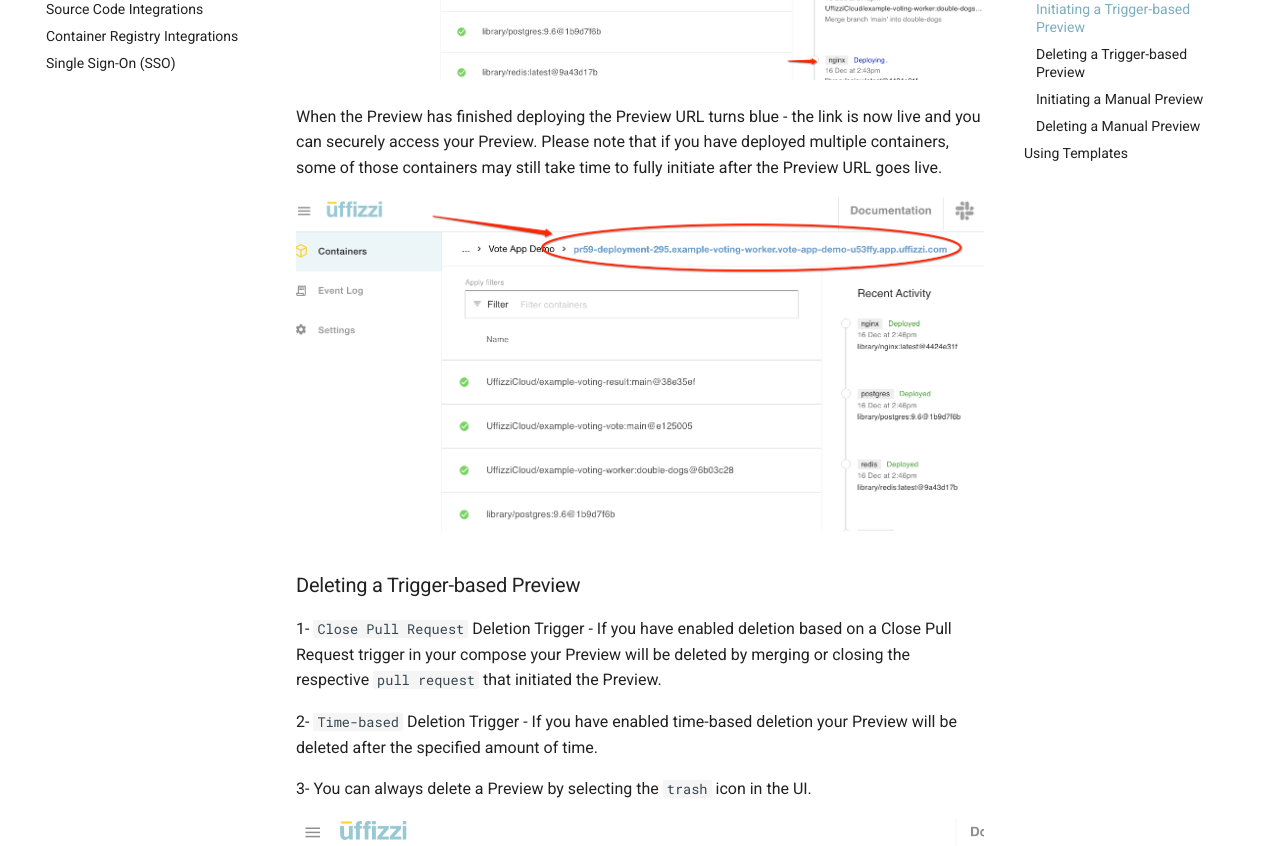
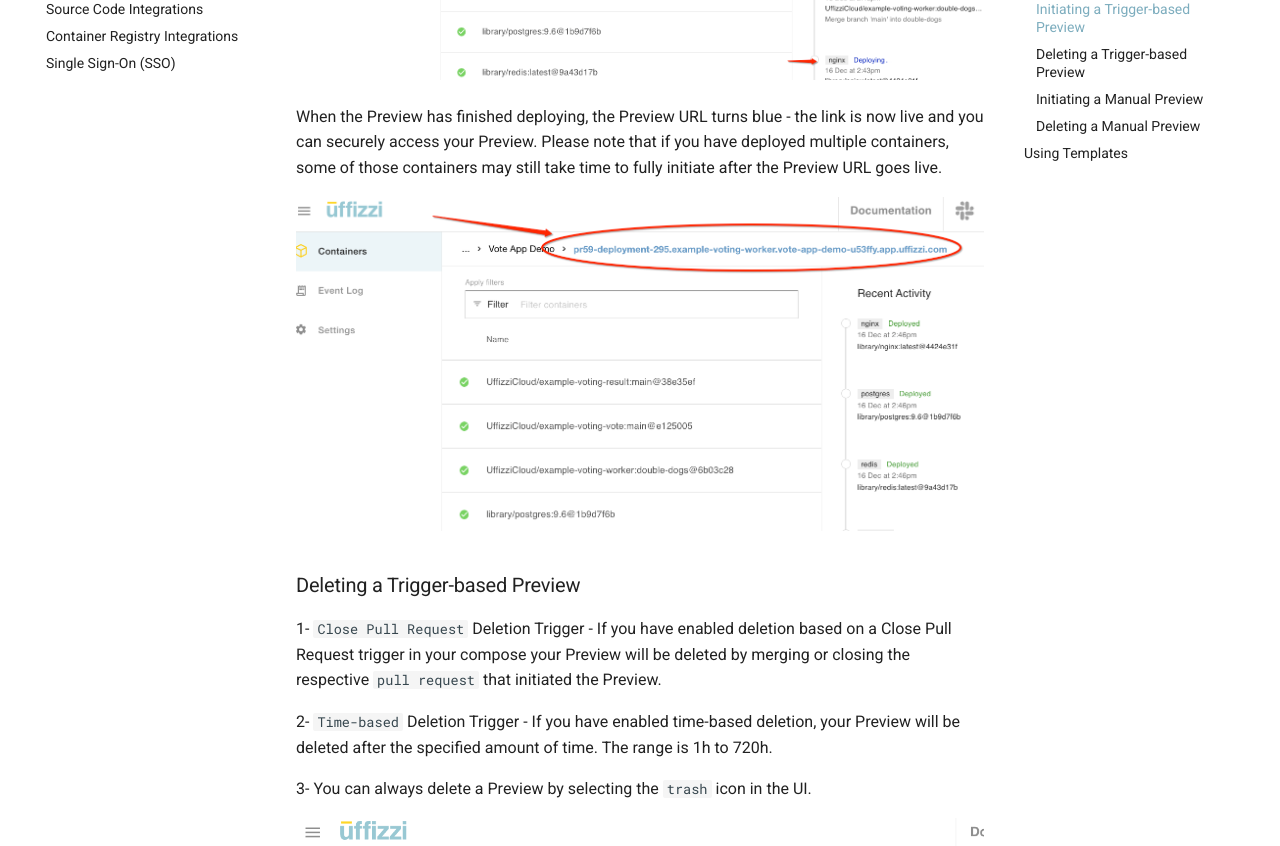
Before and after one commit to UffizziCloud/docs, an MkDocs documentation site: the page built from docs/setup/config-previews.md, in a window 1280 px wide and 1400 px high, scrolled down 2958 px. Shown: the part 153-999 px from the top of the window. Built offline with MkDocs 1.6.1 and Material for MkDocs 9.7.7, drawn with Linux system fonts in a browser that asks for light colours; comment, search, counter and statistics services are not loaded; some of the changed text lies outside the part shown.

Commit message:
final-12-16

```diff
--- a/docs/setup/config-previews.md
+++ b/docs/setup/config-previews.md
@@ -46,7 +47,7 @@ The Preview will take a few minutes to finish deploying - the build process is t
 ![Screenshot](../assets/images/preview-status.png)
 
 
-When the Preview has finished deploying the Preview URL turns blue - the link is now live and you can securely access your Preview.  Please note that if you have deployed multiple containers, some of those containers may still take time to fully initiate after the Preview URL goes live.
+When the Preview has finished deploying, the Preview URL turns blue - the link is now live and you can securely access your Preview.  Please note that if you have deployed multiple containers, some of those containers may still take time to fully initiate after the Preview URL goes live.
 
 ![Screenshot](../assets/images/preview-link-live.png)
 
@@ -54,7 +55,7 @@ When the Preview has finished deploying the Preview URL turns blue - the link is
 
 1- `Close Pull Request` Deletion Trigger - If you have enabled deletion based on a Close Pull Request trigger in your compose your Preview will be deleted by merging or closing the respective `pull request` that initiated the Preview.
 
-2- `Time-based` Deletion Trigger - If you have enabled time-based deletion your Preview will be deleted after the specified amount of time.
+2- `Time-based` Deletion Trigger - If you have enabled time-based deletion, your Preview will be deleted after the specified amount of time. The range is 1h to 720h.
 
 3- You can always delete a Preview by selecting the `trash` icon in the UI.
 
```
Also changed, not shown: other parts of docs/setup/config-previews.md (+5 -4 lines), docs/setup/quick-guide.md (+2 -2 lines).
